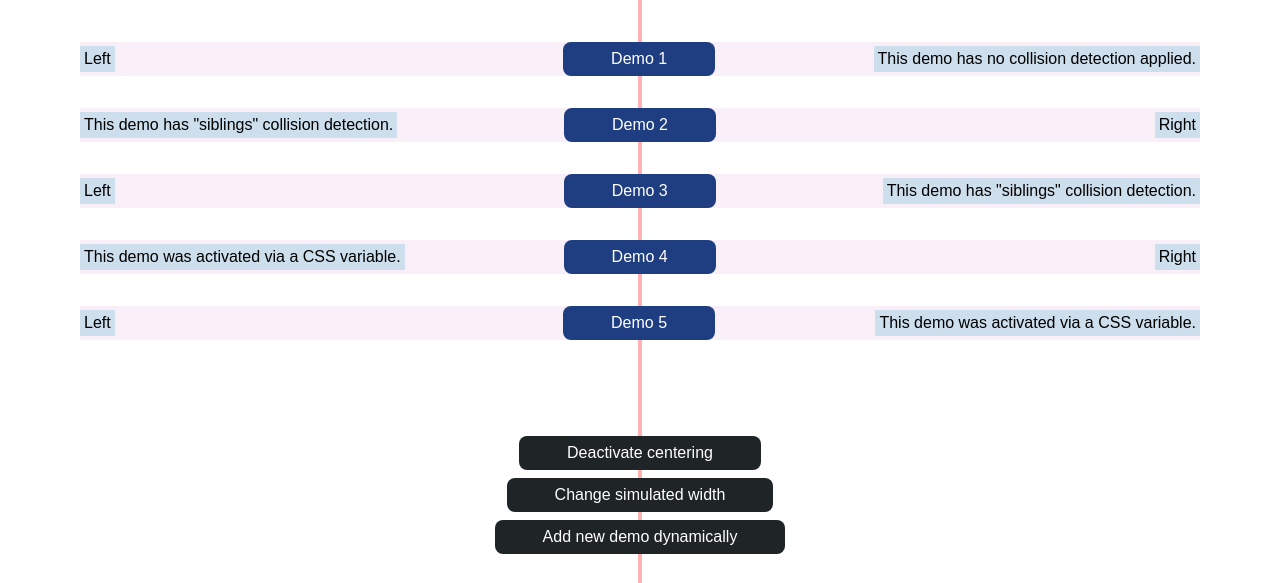
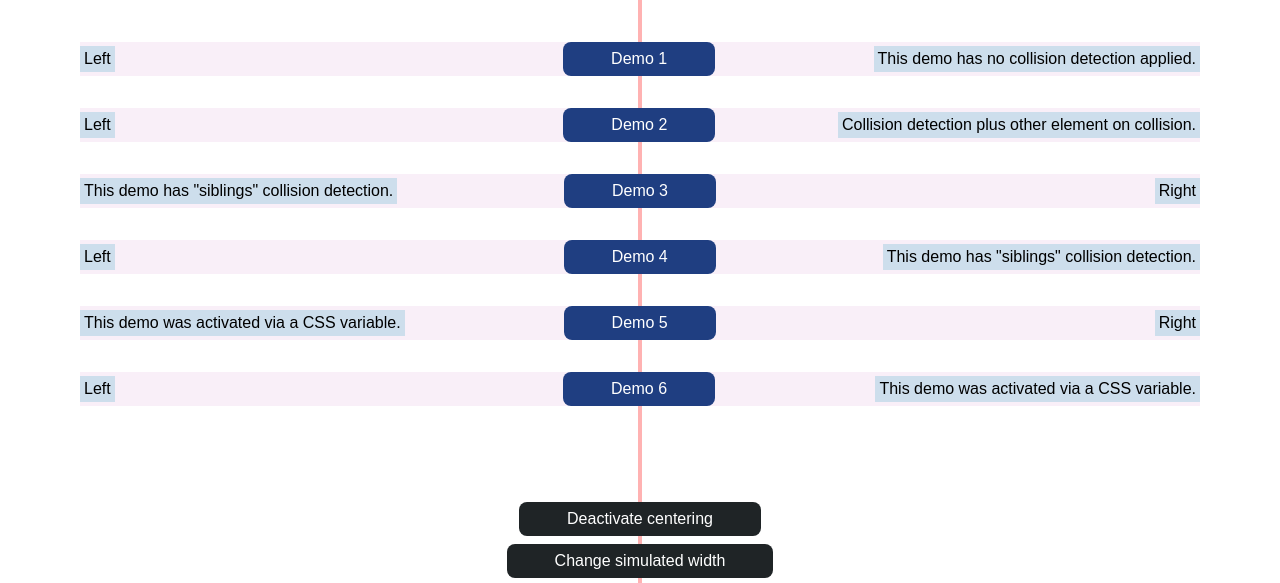
Before and after one commit to peter-kuhmann/center-that-thing, a website: page index.html in a window 1280 px wide. Shown: the part 170-753 px from the top of the page. Drawn offline with Linux system fonts and the light colour scheme.

Commit message:
collision detection flags wip

```diff
--- a/index.html
+++ b/index.html
@@ -20,9 +20,14 @@
         body.shortened-demos .demo { max-width: 36rem; }
         .demo .sibling { background: rgba(102, 183, 210, 0.3); padding: 4px; }
 
+        .demo.ctt-collision-detected .sibling:has(.hide-on-collision) { position: relative; }
+        .demo.ctt-collision-detected .sibling .hide-on-collision { opacity: 0; }
+        .demo .sibling .show-on-collision { display: none; }
+        .demo.ctt-collision-detected .sibling .show-on-collision { display: block; position: absolute; top: 50%; transform: translateY(-50%); right: 0; }
+
         /* You can also activate elements via a CSS variable. */
         :root {
-            --center-that-thing: '[{ "selector": "#demo4 .centered", "collisionDetection": "siblings"}, { "selector": "#demo5 .centered", "collisionDetection": "siblings"}]';
+            --center-that-thing: '[{ "selector": "#demo5 .centered", "collisionDetection": "siblings"}, { "selector": "#demo6 .centered", "collisionDetection": "siblings"}]';
         }
     </style>
 </head>
@@ -44,26 +49,35 @@
         </div>
 
         <div id="demo2" class="demo container flex-row" style="justify-content: space-between;">
+            <div class="sibling">Left</div>
+            <div class="centered" data-ctt-enable="true" data-ctt-collision-detection="siblings">Demo 2</div>
+            <div class="sibling">
+                <div class="hide-on-collision">Collision detection plus other element on collision.</div>
+                <div class="show-on-collision">Shorter text.</div>
+            </div>
+        </div>
+
+        <div id="demo3" class="demo container flex-row" style="justify-content: space-between;">
             <div class="sibling">This demo has "siblings" collision detection.</div>
-            <div class="centered" data-ctt-enable="true" data-ctt-collision-detection="siblings">Demo 2</div>
+            <div class="centered" data-ctt-enable="true" data-ctt-collision-detection="siblings">Demo 3</div>
             <div class="sibling">Right</div>
         </div>
 
-        <div id="demo3" class="demo container flex-row" style="justify-content: space-between;">
+        <div id="demo4" class="demo container flex-row" style="justify-content: space-between;">
             <div class="sibling">Left</div>
-            <div class="centered" data-ctt-enable="true" data-ctt-collision-detection="siblings">Demo 3</div>
+            <div class="centered" data-ctt-enable="true" data-ctt-collision-detection="siblings">Demo 4</div>
             <div class="sibling">This demo has "siblings" collision detection.</div>
         </div>
 
-        <div id="demo4" class="demo container flex-row" style="justify-content: space-between;">
+        <div id="demo5" class="demo container flex-row" style="justify-content: space-between;">
             <div class="sibling">This demo was activated via a CSS variable.</div>
-            <div class="centered">Demo 4</div>
+            <div class="centered">Demo 5</div>
             <div class="sibling">Right</div>
         </div>
 
-        <div id="demo5" class="demo container flex-row" style="justify-content: space-between;">
+        <div id="demo6" class="demo container flex-row" style="justify-content: space-between;">
             <div class="sibling">Left</div>
-            <div class="centered">Demo 5</div>
+            <div class="centered">Demo 6</div>
             <div class="sibling">This demo was activated via a CSS variable.</div>
         </div>
 
--- a/src/center-that-thing.js
+++ b/src/center-that-thing.js
@@ -105,6 +105,8 @@ function _ctt_updateElement(element, options) {
     // Collision detection: "siblings" strategy.
     // We get the previous and next sibling and use them as limiting element for
     // X-axis translation/offset.
+    let collisionDetected = false;
+
     if ( options.collisionDetection === "siblings" ) {
         const previousSibling = element.previousElementSibling
         const nextSibling = element.nextElementSibling
@@ -123,8 +125,10 @@ function _ctt_updateElement(element, options) {
 
         if ( newPosition < minX ) {
             offsetX += minX - newPosition
+            collisionDetected = true
         } else if ( newPosition + elementWidth > maxX ) {
             offsetX = maxX - elementWidth - realElementX
+            collisionDetected = true
         }
     }
 
@@ -137,6 +141,13 @@ function _ctt_updateElement(element, options) {
     element._ctt_offsetX = offsetX
 
     element.style.left = `${offsetX}px`
+
+    const parentElement = element.parentElement
+    if ( parentElement ) {
+        parentElement.classList.toggle("ctt-collision-detected", collisionDetected)
+        if ( collisionDetected ) parentElement.dataset.cttCollisionDetected = "true"
+        else if ( collisionDetected ) parentElement.dataset.cttCollisionDetected = undefined
+    }
 }
 
 // INTERNAL
```
